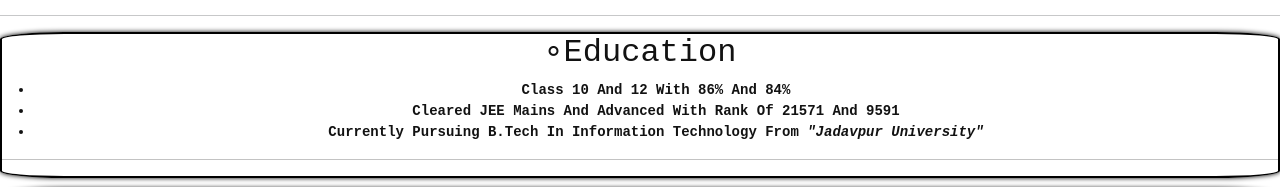
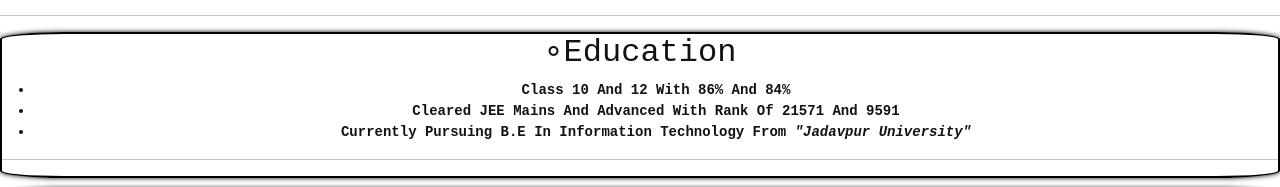
Before and after one commit to Zeeshan3h3/resume, a plain HTML site: page index.html in a window 1280 px wide. Shown: the part 801-988 px from the top of the page. Drawn offline with nearby package versions, Linux system fonts and the light colour scheme.

Commit message:
added index.html

```diff
--- a/index.html
+++ b/index.html
@@ -27,7 +27,7 @@
         <ul>
             <li>Class 10 And 12 With 86% And 84%</li>
             <li>Cleared JEE Mains And Advanced With Rank Of 21571 And 9591</li>
-            <li>Currently Pursuing B.Tech In Information Technology From  <i>"Jadavpur University"</i></li>
+            <li>Currently Pursuing B.E In Information Technology From  <i>"Jadavpur University"</i></li>
         </ul>
     <hr>
     </div>
```
